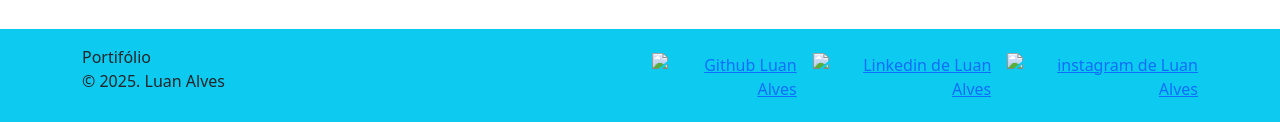
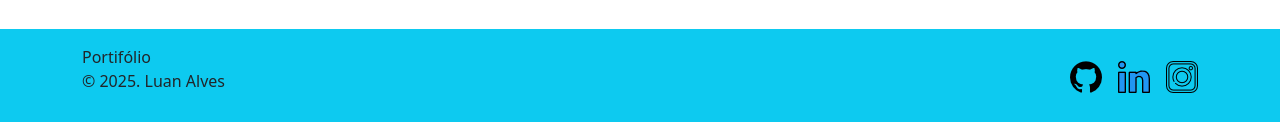
Before and after one commit to Luan576/aula_Sirlene, a plain HTML site: page index.html in a window 1280 px wide. Shown: the part 1336-1458 px from the top of the page. Drawn offline with nearby package versions, Linux system fonts and the light colour scheme.

Commit message:
Primeiro commit do meu site

```diff
--- a/index.html
+++ b/index.html
@@ -94,7 +94,7 @@
                 </div>
                 <div class="col">
                     <div class="card h-100">
-                        <img src="img/vibefit.jpg" class="card-img-top" alt="Site da academia ficticia Vibefit">
+                        <img src="" class="card-img-top" alt="Site da academia ficticia Vibefit">
                         <div class="card-body">
                             <h2 class="card-title">VibeFit</h2>
                             <p class="card-text">Site criado para uma academia ficiticia</p>
@@ -203,9 +203,9 @@
             </div>
             <div class="col-md-6 text-md-end">
                 <div class="d-flex justify-content-center justify-content-md-end align-items-center gap-3">
-                    <a href="https://github.com/Luan576?tab=repositories"><img src="img/github.png" alt="Github Luan Alves"></a>
-                    <a href="https://www.linkedin.com/in/luan-alves-31024233a/"><img src="img/linkedin.png" alt="Linkedin de Luan Alves"></a>
-                    <a href="https://www.instagram.com/"><img src="img/insta.png" alt="instagram de Luan Alves"></a>
+                    <a href="https://github.com/Luan576?tab=repositories"><img src="img/github_.png" alt="Github Luan Alves"></a>
+                    <a href="https://www.linkedin.com/in/luan-alves-31024233a/"><img src="img/linkedin_.png" alt="Linkedin de Luan Alves"></a>
+                    <a href="https://www.instagram.com/"><img src="img/instagram_.png" alt="instagram de Luan Alves"></a>
                 </div>
             </div>
         </div>
```
